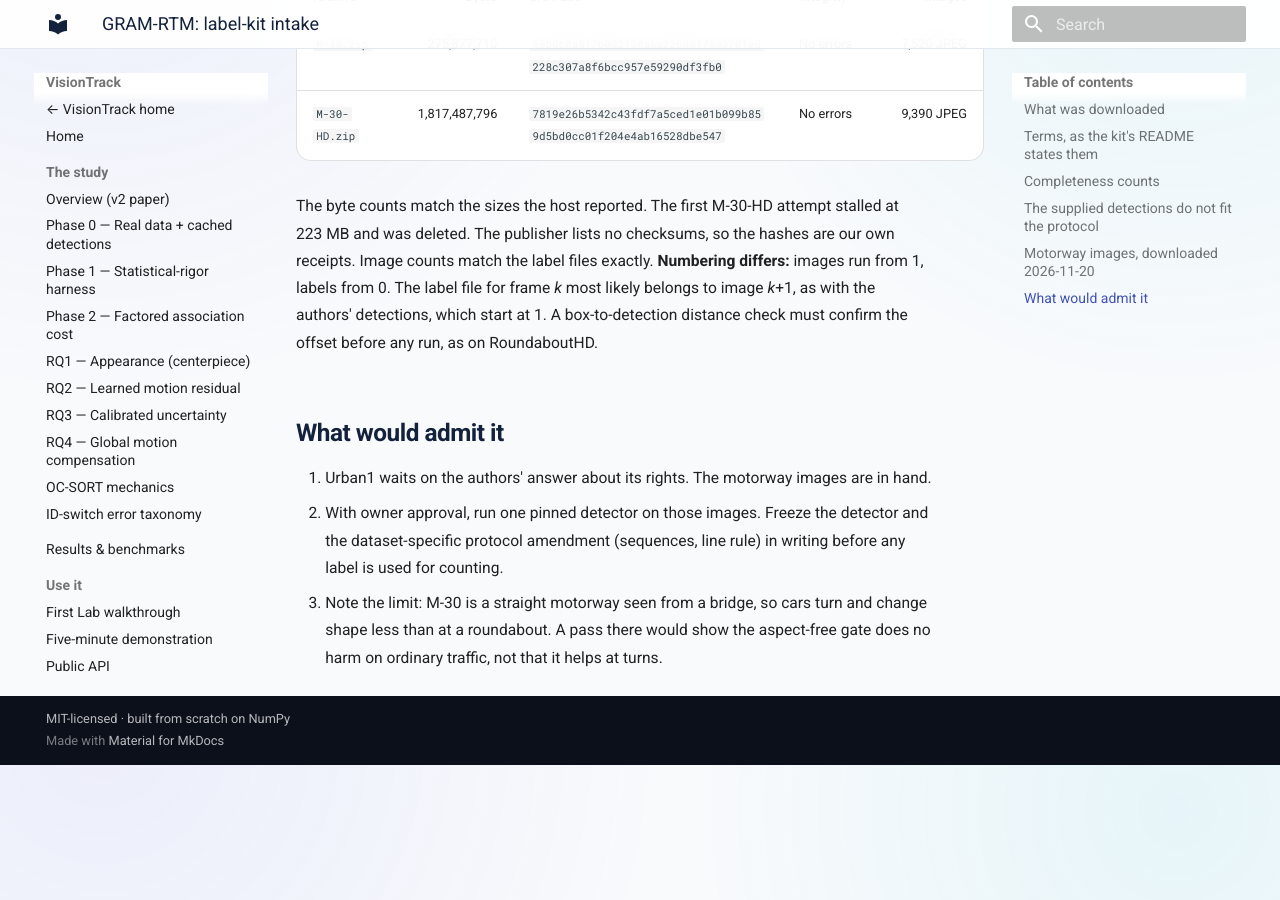
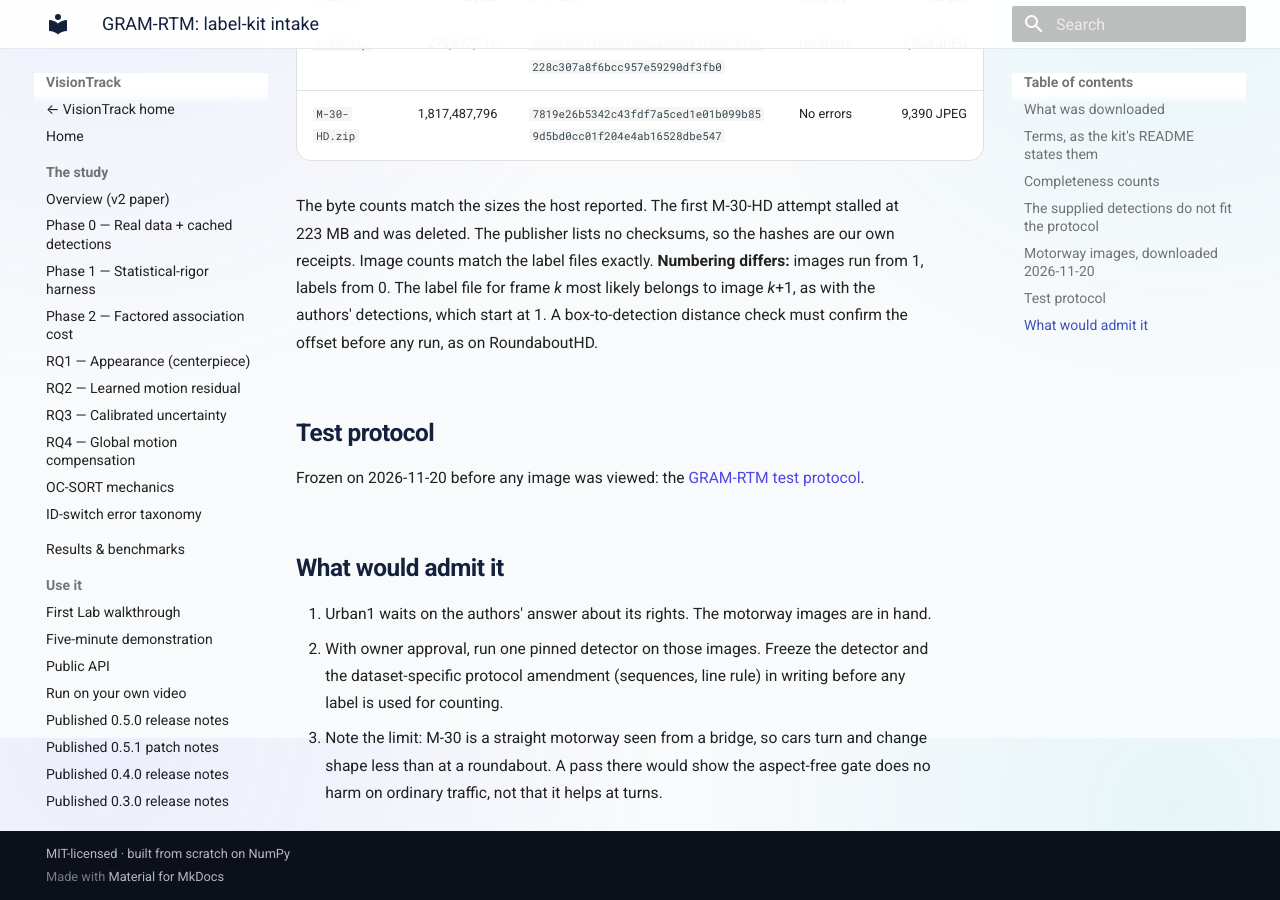
Before and after one commit to hulagerushikesh/visiontrack, an MkDocs documentation site: the page built from docs/GRAM_RTM_INTAKE.md, in a window 1280 px wide and 900 px high, scrolled down 1962 px. Built offline with MkDocs 1.6.1 and Material for MkDocs 9.7.7, drawn with Linux system fonts in a browser that asks for light colours; before the commit the page ends 2727 px from its top, so only the background shows below that; part of the change alters nothing that is shown.

Commit message:
Freeze GRAM-RTM backup motion-gate test protocol

```diff
--- a/docs/GRAM_RTM_INTAKE.md
+++ b/docs/GRAM_RTM_INTAKE.md
@@ -74,6 +74,11 @@ frame *k* most likely belongs to image *k*+1, as with the authors' detections,
 which start at 1. A box-to-detection distance check must confirm the offset
 before any run, as on RoundaboutHD.
 
+## Test protocol
+
+Frozen on 2026-11-20 before any image was viewed: the
+[GRAM-RTM test protocol](GRAM_RTM_TEST_PROTOCOL.md).
+
 ## What would admit it
 
 1. Urban1 waits on the authors' answer about its rights. The motorway images
--- /dev/null
+++ b/docs/GRAM_RTM_TEST_PROTOCOL.md
@@ -0,0 +1,111 @@
+# GRAM-RTM motion-gate test — frozen protocol
+
+**Frozen 2026-11-20, before any GRAM-RTM image is viewed, any detector or
+tracker runs on it, or any counting line touches its labels.** This is the
+backup for the [UA-DETRAC test](UA_DETRAC_TEST_PROTOCOL.md). It shares that
+test's question, variants and counter. Only the dataset-specific parts below
+differ. Any later change must be a dated amendment written before the first
+detector run. After that run, no rule may change.
+
+So far the [intake](GRAM_RTM_INTAKE.md) has opened only the label kit, for
+completeness counts, and the archive lists of the images.
+
+## Data
+
+- **Sequences:** M-30 (7,520 frames, 800×480) and M-30-HD (9,390 frames,
+  1200×720), all frames, both 30 fps. Their images are CC BY 3.0, recorded by
+  the dataset authors. Urban1 is excluded until the authors confirm its image
+  rights. If it is later admitted, it gets its own dated amendment before use.
+- **Reference:** every labelled vehicle (car, van, truck, big truck,
+  motorbike), using the box centre.
+- **Frame alignment:** label file *k* is expected to belong to image *k*+1.
+  Before any detector run, this is checked against the authors' own 2013
+  detections, which are numbered from 1. On 200 evenly spaced frames, take the
+  mean best-overlap between label boxes and those detections at offsets −1, 0,
+  +1 and +2. The offset with the highest mean is used. If it is not +1, record
+  that here before going on. No tracker or counting is involved.
+- **Exclusion regions:** the kit marks areas where vehicles were not labelled
+  (`ROI/M-30-map.jpg`, `ROI/M-30-HD-map.jpg`). A crossing whose point lies in
+  an excluded area is dropped from both the reference and every variant. The
+  map is read as excluded wherever its pixel is dark (grey value below 128),
+  scaled to the frame size. Detections are not filtered.
+
+## Detector
+
+The supplied 2013 detections fail the 0-to-1 score rule, so one pinned
+detector is run instead:
+
+- local YOLOX-X ONNX file, SHA-256
+  `c892d7aaf1c4746d8a4d675bec669a4db4f434b4ee1efb654bc9b353379c7c55`, the
+  same file used in the SVMOT screens;
+- 640-pixel input, `upstream` preprocessing (the official YOLOX colour order
+  and resize);
+- confidence floor 0.10, so the tracker's low-score recovery stage gets its
+  inputs; NMS IoU 0.45;
+- COCO classes car (2), motorcycle (3), bus (5) and truck (7), each kept as
+  its own class.
+
+Detections are computed once per sequence, saved with a hash, and replayed
+identically into every variant. The run is moderate laptop load and needs the
+owner's approval first. A 20-frame timing is measured and reported before the
+full run.
+
+## Counting lines
+
+Both sequences look along a motorway from above, so traffic moves mainly up
+and down the image. As in the UA-DETRAC protocol, each sequence gets **one
+horizontal line across the full width at half the image height**: y = 240 for
+M-30 and y = 360 for M-30-HD. Lines at 40% and 60% of the height are reported
+as a sensitivity check only.
+
+## Counter and matching
+
+- The one-second cancel-reversals counter, with a **30-frame** window at 30
+  fps, applied to the reference and every variant alike. Plain-counter totals
+  are reported as a secondary table.
+- Matching: same direction, at most **6 frames** apart (0.2 seconds, as on
+  RoundaboutHD), and crossing points at most **3.9% of the frame width**
+  apart: **31 pixels** on M-30 and **47 pixels** on M-30-HD.
+
+## Variants
+
+Gate on (default), gate off, and the aspect-free gate, unchanged since
+2026-11-20, with every other setting at the library default. Each variant
+runs twice, and both runs must give byte-identical output.
+
+## Decision rule
+
+There are only two sequences, so the UA-DETRAC sign test cannot apply. For
+**aspect-free gate versus gate on**, the result is:
+
+- **Supported** if pooled missed crossings fall; pooled false crossings rise
+  by no more than 2, or by 10% of the pooled gain in correct crossings,
+  whichever is larger; and neither sequence's total errors (false plus missed)
+  rise by more than 2.
+- **No harm** if it is not supported but pooled total errors rise by no more
+  than 2.
+- **Harmful** otherwise.
+
+Gate off is judged by the same rule. If both pass, the aspect-free gate is
+preferred unless gate off has at least 10% fewer pooled total errors and no
+more pooled false crossings.
+
+## What a result allows
+
+Cars on a straight motorway rarely turn, so this data tests mostly whether the
+aspect-free gate is safe on ordinary traffic. It does not test the turning
+behaviour it was designed for.
+
+- **Supported or no harm:** evidence that the candidate does not damage
+  ordinary vehicle counting. Together with a supported UA-DETRAC result, it
+  can back a default-change proposal. On its own, it cannot.
+- **Harmful:** the candidate is not proposed as a default, whatever UA-DETRAC
+  later shows, until the harm is explained and a new frozen test passes.
+- All numbers are published with this protocol. Images and labels stay
+  owner-local.
+
+## Runner
+
+`experiments/gram_rtm_gate.py` will be written and committed before the
+detector run. It reuses the shared crossing, matching and cancel-reversals
+code.
```
